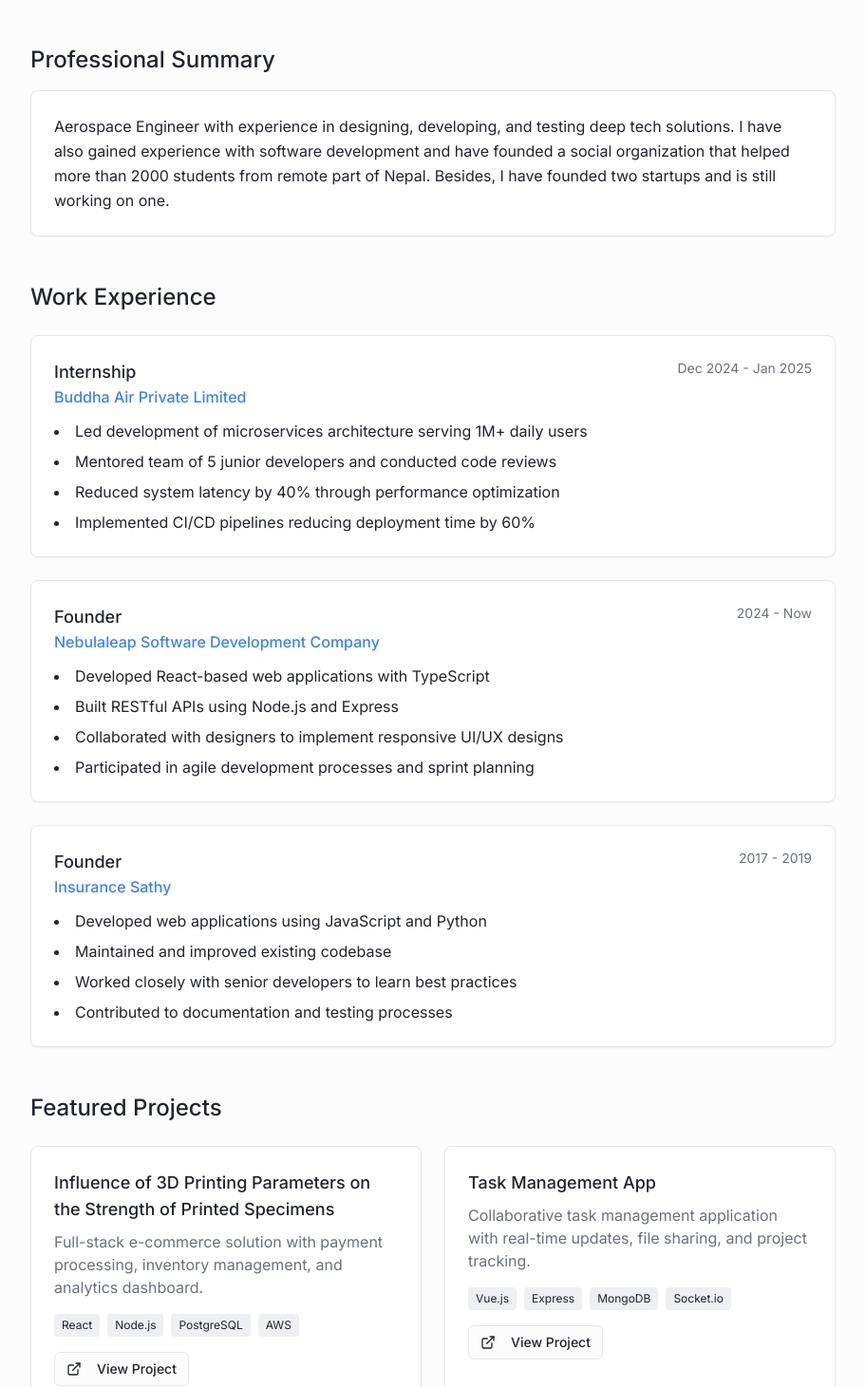
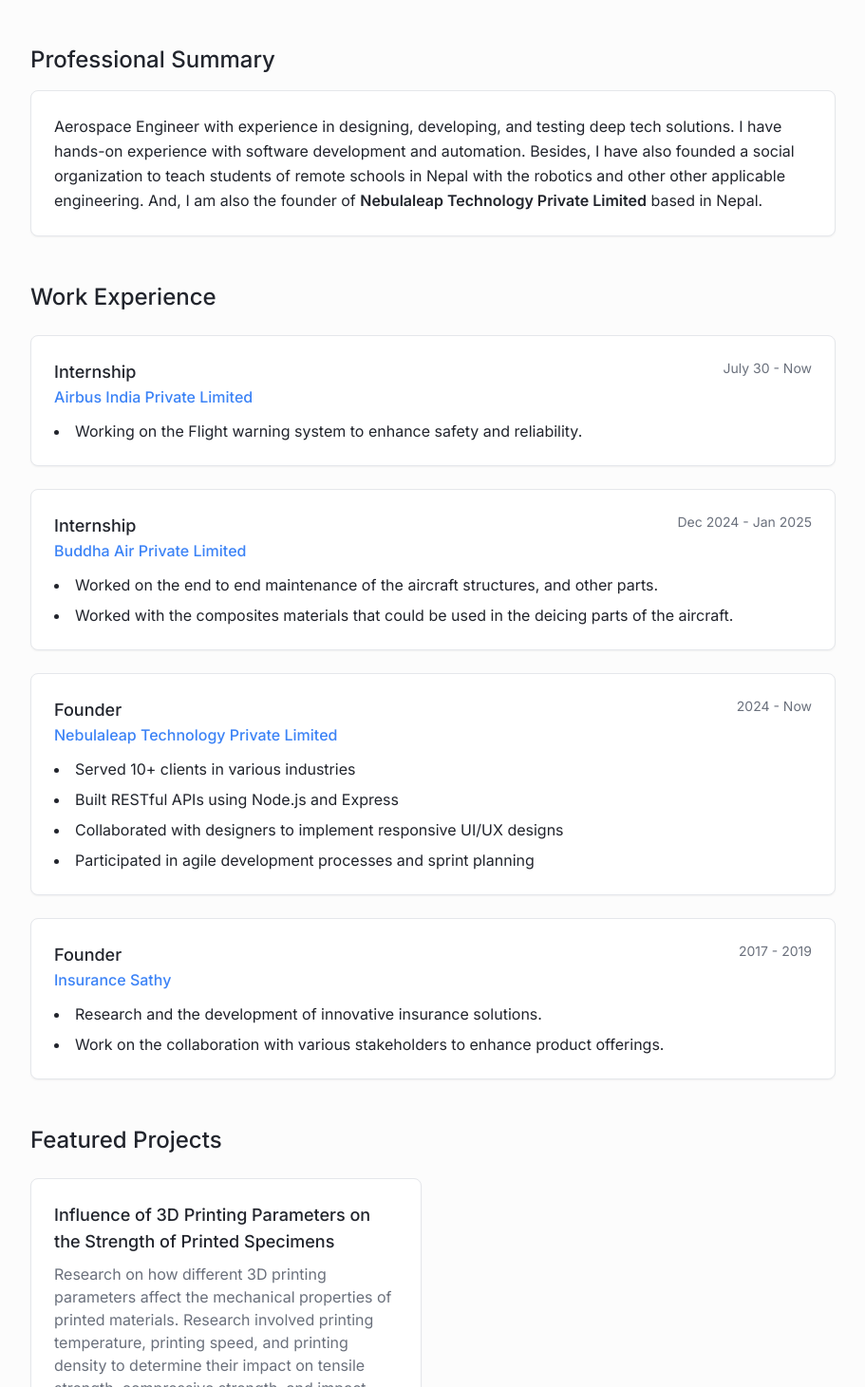
Before and after one commit to karkikamal098/Resume_Kamal_Karki, a React (Vite) app: page / in a window 1280 px wide. Shown: the part 169-1630 px from the top of the page at 95% size, without its empty margins (184-1095 px from the left). Built offline with nearby package versions, Linux system fonts and the light colour scheme.

Commit message:
data remade

```diff
--- a/src/components/Portfolio.tsx
+++ b/src/components/Portfolio.tsx
@@ -17,10 +17,10 @@ const Portfolio = () => {
               <Mail className="w-4 h-4" />
               <span>Kamaljungkarki13579@email.com</span>
             </div>
-            <div className="flex items-center gap-2">
+            {/* <div className="flex items-center gap-2">
               <Phone className="w-4 h-4" />
               <span>+977 9768448066</span>
-            </div>
+            </div> */}
             <div className="flex items-center gap-2">
               <MapPin className="w-4 h-4" />
               <span>Morang, Nepal</span>
@@ -49,7 +49,7 @@ const Portfolio = () => {
           <Card>
             <CardContent className="p-6">
               <p className="text-foreground leading-relaxed">
-                Aerospace Engineer with experience in designing, developing, and testing deep tech solutions. I have also gained experience with software development and have founded a social organization that helped more than 2000 students from remote part of Nepal. Besides, I have founded two startups and is still working on one.
+                Aerospace Engineer with experience in designing, developing, and testing deep tech solutions. I have hands-on experience with software development and automation. Besides, I have also founded a social organization to teach students of remote schools in Nepal with the robotics and other other applicable engineering. And, I am also the founder of <span className="font-semibold">Nebulaleap Technology Private Limited</span> based in Nepal.
               </p>
             </CardContent>
           </Card>
@@ -60,6 +60,23 @@ const Portfolio = () => {
           <h2 className="text-2xl font-medium text-foreground mb-6">Work Experience</h2>
 
           <div className="space-y-6">
+
+            <Card>
+              <CardContent className="p-6">
+                <div className="flex justify-between items-start mb-3">
+                  <div>
+                    <h3 className="text-lg font-medium text-foreground">Internship</h3>
+                    <p className="text-accent font-medium">Airbus India Private Limited</p>
+                  </div>
+                  <span className="text-sm text-muted-foreground">July 30 - Now</span>
+                </div>
+                <ul className="list-disc list-inside space-y-2 text-foreground">
+                  <li>Working on the Flight warning system to enhance safety and reliability.</li>
+                </ul>
+              </CardContent>
+            </Card>
+
+
             <Card>
               <CardContent className="p-6">
                 <div className="flex justify-between items-start mb-3">
@@ -70,10 +87,8 @@ const Portfolio = () => {
                   <span className="text-sm text-muted-foreground">Dec 2024 - Jan 2025</span>
                 </div>
                 <ul className="list-disc list-inside space-y-2 text-foreground">
-                  <li>Led development of microservices architecture serving 1M+ daily users</li>
-                  <li>Mentored team of 5 junior developers and conducted code reviews</li>
-                  <li>Reduced system latency by 40% through performance optimization</li>
-                  <li>Implemented CI/CD pipelines reducing deployment time by 60%</li>
+                  <li>Worked on the end to end maintenance of the aircraft structures, and other parts.</li>
+                  <li>Worked with the composites materials that could be used in the deicing parts of the aircraft.</li>
                 </ul>
               </CardContent>
             </Card>
@@ -83,12 +98,12 @@ const Portfolio = () => {
                 <div className="flex justify-between items-start mb-3">
                   <div>
                     <h3 className="text-lg font-medium text-foreground">Founder</h3>
-                    <p className="text-accent font-medium">Nebulaleap Software Development Company</p>
+                    <p className="text-accent font-medium">Nebulaleap Technology Private Limited</p>
                   </div>
                   <span className="text-sm text-muted-foreground">2024 - Now</span>
                 </div>
                 <ul className="list-disc list-inside space-y-2 text-foreground">
-                  <li>Developed React-based web applications with TypeScript</li>
+                  <li>Served 10+ clients in various industries</li>
                   <li>Built RESTful APIs using Node.js and Express</li>
                   <li>Collaborated with designers to implement responsive UI/UX designs</li>
                   <li>Participated in agile development processes and sprint planning</li>
@@ -106,10 +121,8 @@ const Portfolio = () => {
                   <span className="text-sm text-muted-foreground">2017 - 2019</span>
                 </div>
                 <ul className="list-disc list-inside space-y-2 text-foreground">
-                  <li>Developed web applications using JavaScript and Python</li>
-                  <li>Maintained and improved existing codebase</li>
-                  <li>Worked closely with senior developers to learn best practices</li>
-                  <li>Contributed to documentation and testing processes</li>
+                  <li>Research and the development of innovative insurance solutions.</li>
+                  <li>Work on the collaboration with various stakeholders to enhance product offerings.</li>
                 </ul>
               </CardContent>
             </Card>
@@ -125,25 +138,23 @@ const Portfolio = () => {
               <CardContent className="p-6">
                 <h3 className="text-lg font-medium text-foreground mb-2">Influence of 3D Printing Parameters on the Strength of Printed Specimens</h3>
                 <p className="text-muted-foreground mb-4">
-                  Full-stack e-commerce solution with payment processing, inventory management,
-                  and analytics dashboard.
+                  Research on how different 3D printing parameters affect the mechanical properties of printed materials. Research involved printing temperature, printing speed, and printing density to determine their impact on tensile strength, compressive strength, and impact resistance.
                 </p>
                 <div className="flex flex-wrap gap-2 mb-4">
-                  <span className="px-2 py-1 bg-secondary text-secondary-foreground text-xs rounded">React</span>
-                  <span className="px-2 py-1 bg-secondary text-secondary-foreground text-xs rounded">Node.js</span>
-                  <span className="px-2 py-1 bg-secondary text-secondary-foreground text-xs rounded">PostgreSQL</span>
-                  <span className="px-2 py-1 bg-secondary text-secondary-foreground text-xs rounded">AWS</span>
+                  <span className="px-2 py-1 bg-secondary text-secondary-foreground text-xs rounded">Pandas</span>
+                  <span className="px-2 py-1 bg-secondary text-secondary-foreground text-xs rounded">Materials Science</span>
+                  <span className="px-2 py-1 bg-secondary text-secondary-foreground text-xs rounded">3D Printing</span>
                 </div>
-                <Button variant="outline" size="sm" asChild>
+                {/* <Button variant="outline" size="sm" asChild>
                   <a href="#" target="_blank" rel="noopener noreferrer">
                     <ExternalLink className="w-4 h-4 mr-2" />
                     View Project
                   </a>
-                </Button>
+                </Button> */}
               </CardContent>
             </Card>
 
-            <Card>
+            {/* <Card>
               <CardContent className="p-6">
                 <h3 className="text-lg font-medium text-foreground mb-2">Task Management App</h3>
                 <p className="text-muted-foreground mb-4">
@@ -163,9 +174,9 @@ const Portfolio = () => {
                   </a>
                 </Button>
               </CardContent>
-            </Card>
+            </Card> */}
 
-            <Card>
+            {/* <Card>
               <CardContent className="p-6">
                 <h3 className="text-lg font-medium text-foreground mb-2">Data Visualization Dashboard</h3>
                 <p className="text-muted-foreground mb-4">
@@ -185,9 +196,9 @@ const Portfolio = () => {
                   </a>
                 </Button>
               </CardContent>
-            </Card>
+            </Card> */}
 
-            <Card>
+            {/* <Card>
               <CardContent className="p-6">
                 <h3 className="text-lg font-medium text-foreground mb-2">Mobile Banking App</h3>
                 <p className="text-muted-foreground mb-4">
@@ -207,7 +218,7 @@ const Portfolio = () => {
                   </a>
                 </Button>
               </CardContent>
-            </Card>
+            </Card> */}
           </div>
         </section>
 
```
